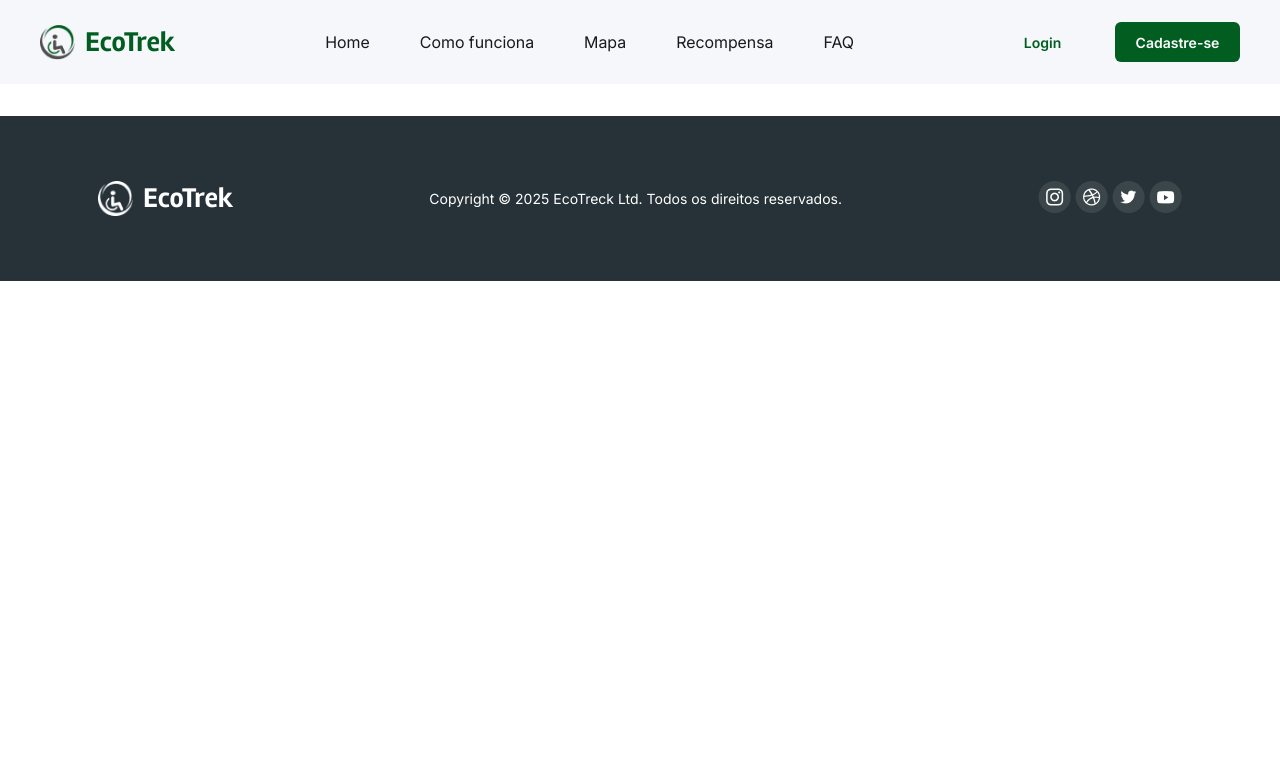
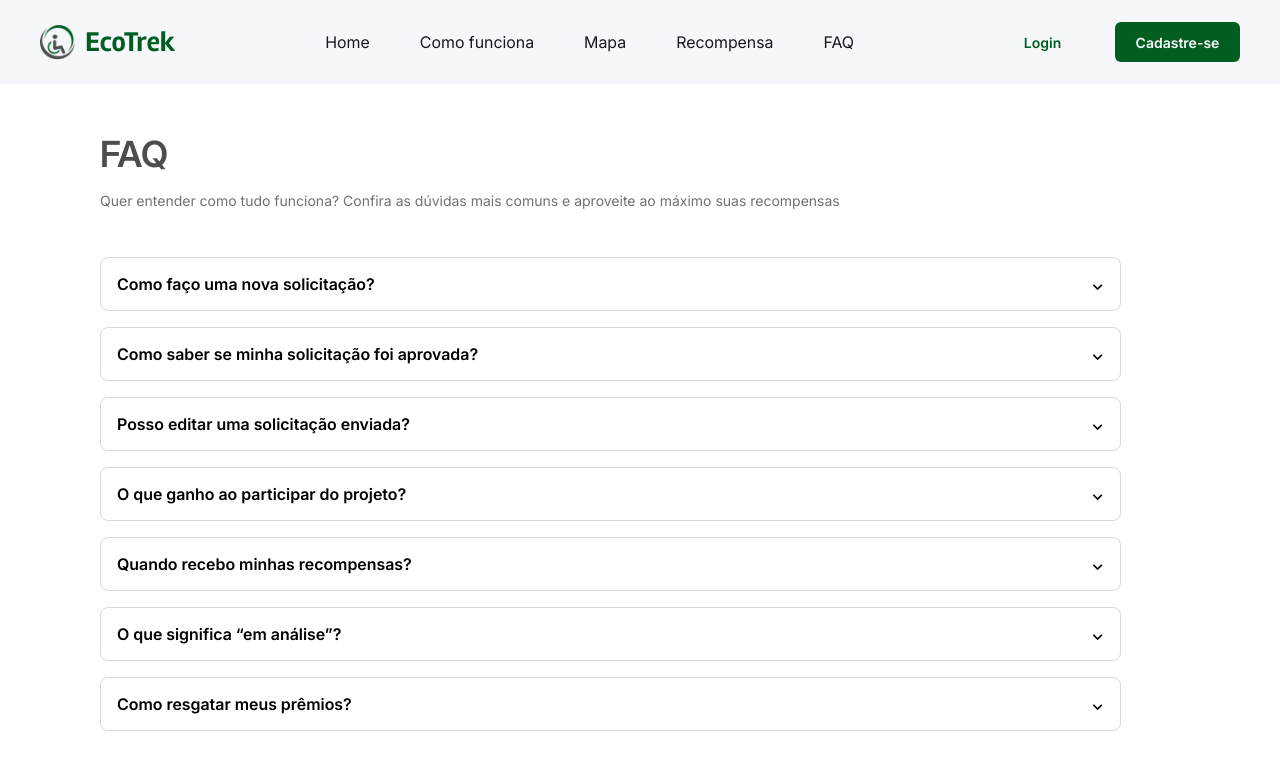
Before and after one commit to joaosavioli06/UPX-4, a plain HTML site: page frontend/faq.html in a window 1280 px wide. Drawn offline with Linux system fonts and the light colour scheme.

Commit message:
Página FAQ criada

```diff
--- a/frontend/faq.html
+++ b/frontend/faq.html
@@ -36,10 +36,50 @@
     </header>
 
     <main>
+        <div class="introducao">
+            <h1>FAQ</h1>
+            <p>Quer entender como tudo funciona? Confira as dúvidas mais comuns e aproveite ao máximo suas recompensas</p>
 
+            <div class="informacoes">
+                <details>
+                    <summary>Como faço uma nova solicitação?</summary>
+                    <p>Basta acessar o mapa, selecionar o local desejado e preencher o formulário com as informações do problema ou sugestão.</p>
+                </details>
+
+                <details>
+                    <summary>Como saber se minha solicitação foi aprovada?</summary>
+                    <p>No mapa, ao final da página, você pode acompanhar o status. Lá dá para ver se ela está em análise, aprovada ou negada.</p>
+                </details>
+
+                <details>
+                    <summary>Posso editar uma solicitação enviada?</summary>
+                    <p>Não. Depois de enviada, a solicitação não pode ser alterada, mas você pode enviar uma nova com as informações corretas.</p>
+                </details>
+
+                <details>
+                    <summary>O que ganho ao participar do projeto?</summary>
+                    <p>Cada solicitação enviada ajuda a melhorar sua cidade, e ainda te dá chances de desbloquear recompensas e benefícios.</p>
+                </details>
+
+                <details>
+                    <summary>Quando recebo minhas recompensas?</summary>
+                    <p>As recompensas são liberadas conforme o seu progresso. Você pode acompanhar tudo na aba “Minhas conquistas”.</p>
+                </details>
+
+                <details>
+                    <summary>O que significa “em análise”?</summary>
+                    <p>Quer dizer que sua solicitação foi recebida e está sendo avaliada pela equipe responsável. Assim que houver retorno, o status muda automaticamente.</p>
+                </details>
+
+                <details>
+                    <summary>Como resgatar meus prêmios?</summary>
+                    <p>Quando uma recompensa estiver disponível, o botão “Resgatar prêmio” ficará ativo. É só clicar e seguir as instruções.</p>
+                </details>
+            </div>
+        </div>
     </main>
 
-    <footer class="rodape">
+    <!-- <footer class="rodape">
         <a href="/" class="cadeirante_icone">
             <img src="./src/img/Cadeirante-icone-branco.png" alt="Icone de cadeirante">
             <h2 class="titulo_rodape">EcoTrek</h2>
@@ -55,7 +95,7 @@
             <img class="twitter" src="./src/img/Icone-twitter.png" alt="Icone do twitter">
             <img class="youtube" src="./src/img/Icone-youtube.png" alt="Icone do youtube">
         </div>
-    </footer>
+    </footer> -->
 </body>
 
 </html>
--- a/frontend/src/css/styles.css
+++ b/frontend/src/css/styles.css
@@ -920,3 +920,56 @@ option[value=""] {
 .caixa button:hover {
     background-color: #00822B;
 }
+
+/* FAQ */
+
+.introducao {
+    display: flex;
+    justify-content: center;
+    flex-direction: column;
+    margin-top: 48px;
+    padding-left: 100px;
+    font-family: "Inter", sans-serif;
+}
+
+.introducao h1 {
+    font-size: 36px;
+    font-weight: 600;
+    color: #4D4D4D;
+}
+
+.introducao p {
+    font-size: 14px;
+    font-weight: 400;
+    color: #717171;
+    margin-top: 16px;
+}
+
+.informacoes {
+    margin-top: 48px;
+}
+
+details {
+    border: 1px solid #D9D9D9;
+    border-radius: 8px;
+    margin-bottom: 16px;
+    padding: 16px 16px;
+    transition: all 0.3s ease;
+    width: 1021px;
+    font-weight: 600;
+}
+
+summary {
+    cursor: pointer;
+    list-style: none;
+}
+
+summary::after {
+  content: "⌄";
+  float: right;
+  transition: transform 0.3s ease;
+}
+
+details[open] summary::after {
+  transform: rotate(180deg);
+}
```
